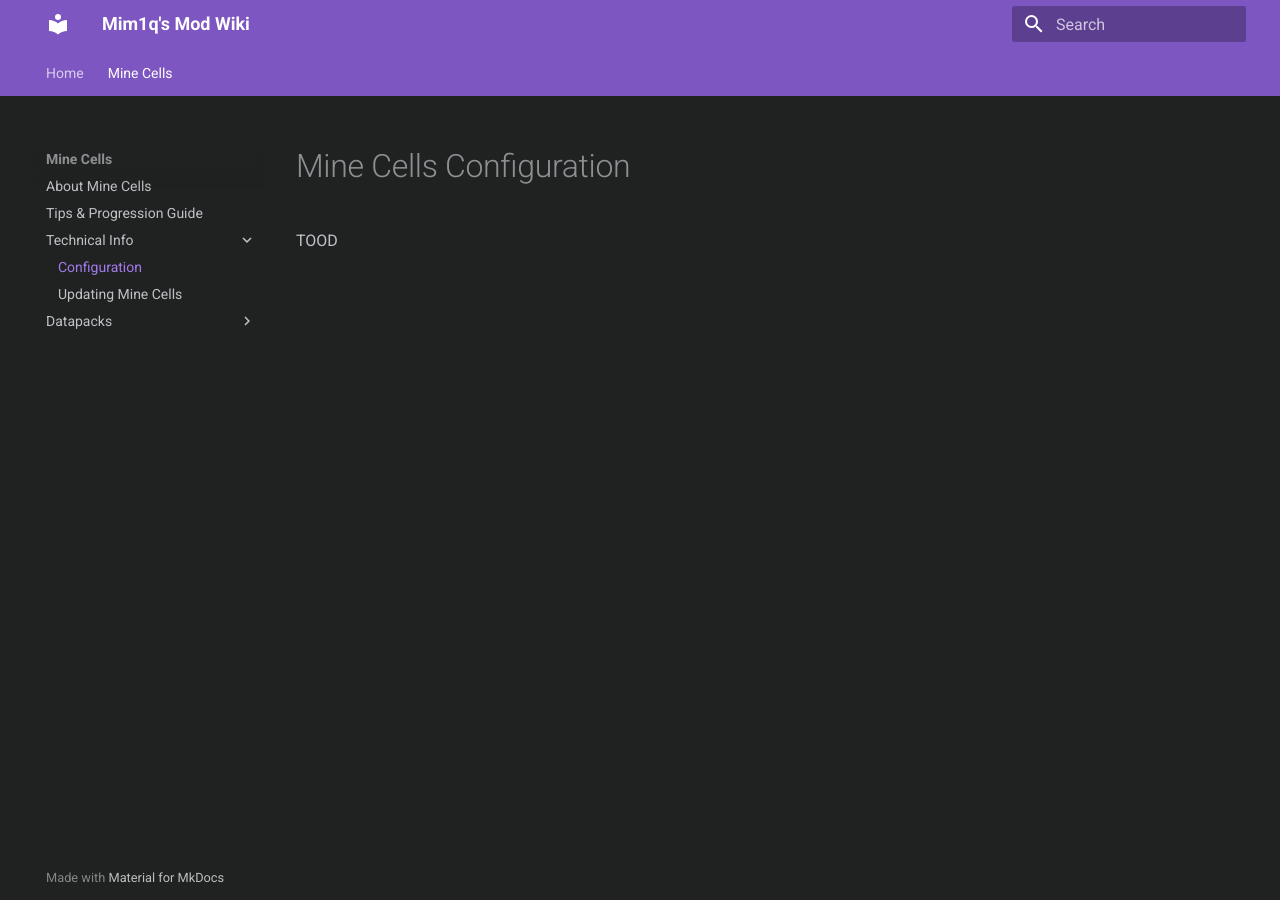
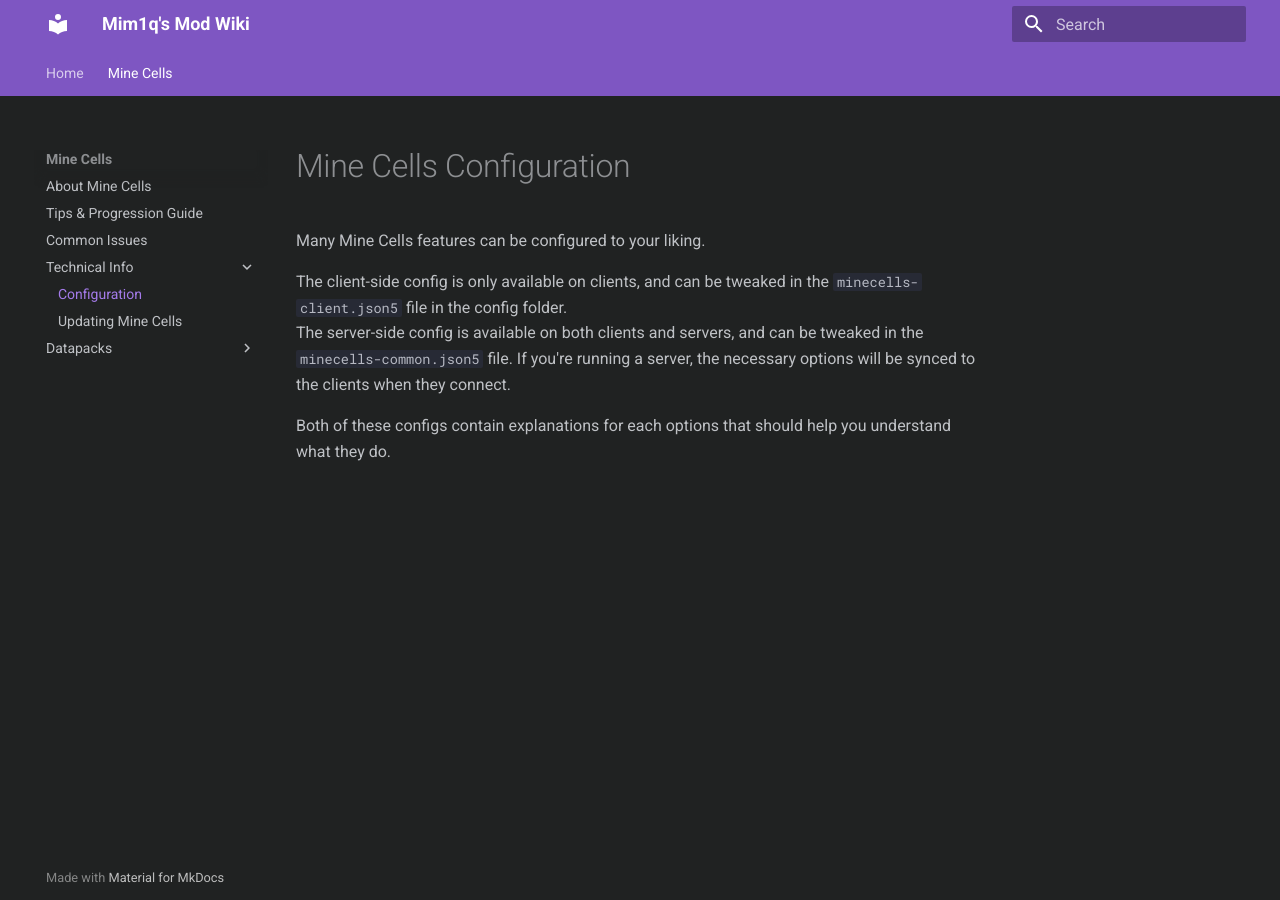
Before and after one commit to mim1q/mods-wiki, an MkDocs documentation site: the page built from docs/minecells/config.md, in a window 1280 px wide. Built offline with MkDocs 1.6.1 and Material for MkDocs 9.7.7, drawn with Linux system fonts in a browser that asks for light colours.

Commit message:
Added a "common issues" page

```diff
--- a/docs/minecells/config.md
+++ b/docs/minecells/config.md
@@ -1,3 +1,9 @@
 # Mine Cells Configuration
 
-TOOD
+Many Mine Cells features can be configured to your liking.
+
+The client-side config is only available on clients, and can be tweaked in the `minecells-client.json5` file in the config folder.
+The server-side config is available on both clients and servers, and can be tweaked in the `minecells-common.json5` file.
+If you're running a server, the necessary options will be synced to the clients when they connect.
+
+Both of these configs contain explanations for each options that should help you understand what they do.
--- a/mkdocs.yml
+++ b/mkdocs.yml
@@ -7,6 +7,7 @@
   - Mine Cells:
       - About Mine Cells: minecells/index.md
       - Tips & Progression Guide: minecells/progression-guide.md
+      - Common Issues: minecells/common-issues.md
       - Technical Info:
           - Configuration: minecells/config.md
           - Updating Mine Cells: minecells/updating.md
```
Also changed, not shown: docs/minecells/common-issues.md (added, +20 -0 lines).
